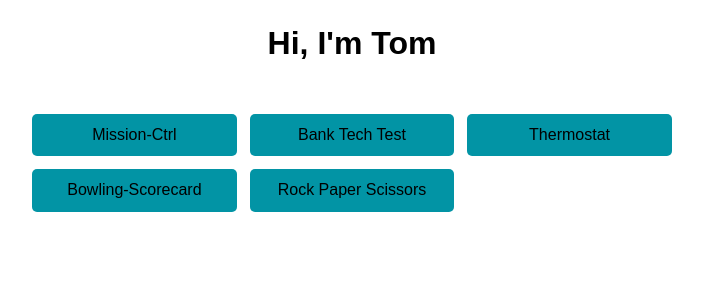
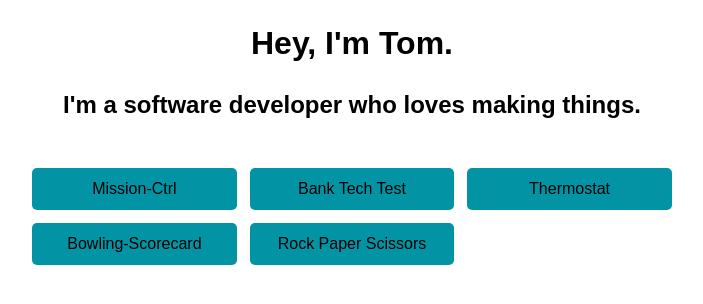
Before and after one commit to tommyrharper/personal-portfolio, a React (Create React App) app: page / in a window 1280 px wide. Shown: the top 304 px of the page, without its empty margins (296-999 px from the left). Built offline with nearby package versions, Linux system fonts and the light colour scheme; the HTML template or start-up script is replaced by a standard one.

Commit message:
Change welcome message

```diff
--- a/src/App.js
+++ b/src/App.js
@@ -5,7 +5,8 @@ import './App.css'
 class App extends React.Component {
   render() {
     return <div>
-      <h1 >Hi, I'm Tom</h1>
+      <h1>Hey, I'm Tom.</h1>
+      <h2>I'm a software developer who loves making things.</h2>
       <Projects/>
       </div>
   }
```
